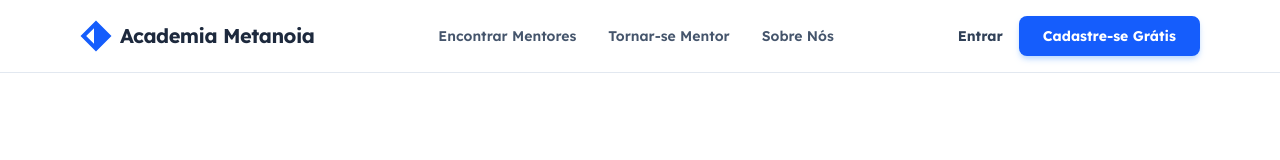
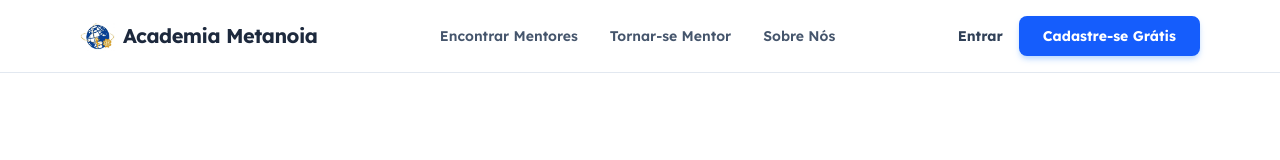
Before and after one commit to Top-Head/frontend-metanoia, a Next.js app: page / in a window 1280 px wide. Shown: the top 160 px of the page. Built offline with nearby package versions, Linux system fonts and the light colour scheme; a web font is replaced by a local one.

Commit message:
refator: adjusted logo

```diff
--- a/src/app/page.tsx
+++ b/src/app/page.tsx
@@ -17,6 +17,8 @@ import {
 import { MENTORES_DATA } from "@/data/mentors";
 import Link from "next/link";
 import Footer from "@/components/Footer";
+import Image from "next/image";
+import logoMetanoia from "@/assets/logo.jpeg"
 
 export default function Page() {
   const [termoBusca, setTermoBusca] = useState("");
@@ -34,21 +36,12 @@ export default function Page() {
       <header className="sticky top-0 z-50 w-full border-b border-slate-200 bg-white/90 backdrop-blur-md">
         <div className="max-w-360 mx-auto px-6 lg:px-20 h-18 flex items-center justify-between">
           <div className="flex items-center gap-2">
-            <div className="text-blue-600">
-              <svg
-                className="w-8 h-8"
-                fill="none"
-                viewBox="0 0 48 48"
-                xmlns="http://www.w3.org/2000/svg"
-              >
-                <path
-                  fillRule="evenodd"
-                  clipRule="evenodd"
-                  d="M24 0.757355L47.2426 24L24 47.2426L0.757355 24L24 0.757355ZM21 35.7574V12.2426L9.24264 24L21 35.7574Z"
-                  fill="currentColor"
-                />
-              </svg>
-            </div>
+          <Image
+              src={logoMetanoia}
+              alt="logo metanoia"
+              height={35}
+              width={35}
+            />
             <Link href="/" className="text-xl font-bold tracking-tight text-slate-800">
               Academia Metanoia
             </Link>
--- a/src/components/Header.tsx
+++ b/src/components/Header.tsx
@@ -1,5 +1,7 @@
 import { Search } from "lucide-react";
 import Link from "next/link";
+import Image from "next/image";
+import logoMetanoia from "@/assets/logo.jpeg"
 
 
 export default function Header () {
@@ -7,12 +9,15 @@ export default function Header () {
 
         <header className="sticky top-0 z-50 flex items-center justify-between bg-white px-6 md:px-10 py-3 border-b border-[#e7ecf3]">
         <div className="flex items-center gap-8">
-        <div className="flex items-center gap-2 text-[#136dec]">
-            <svg className="size-8" fill="currentColor" viewBox="0 0 48 48">
-            <path clipRule="evenodd" d="M24 0.757355L47.2426 24L24 47.2426L0.757355 24L24 0.757355ZM21 35.7574V12.2426L9.24264 24L21 35.7574Z" fillRule="evenodd" />
-            </svg>
+        <Link href="/" className="flex items-center gap-2 text-[#136dec]">
+            <Image
+              src={logoMetanoia}
+              alt="logo metanoia"
+              height={20}
+              width={20}
+            />
             <h2 className="text-lg font-bold tracking-tight text-[#0d131b]">Academia Metanoia</h2>
-        </div>
+        </Link>
 
         <div className="hidden md:flex relative w-64">
             <Search className="absolute left-3 top-1/2 -translate-y-1/2 text-[#4c6c9a]" size={18} />
```
Also changed, not shown: src/assets/logo.jpeg (added).
